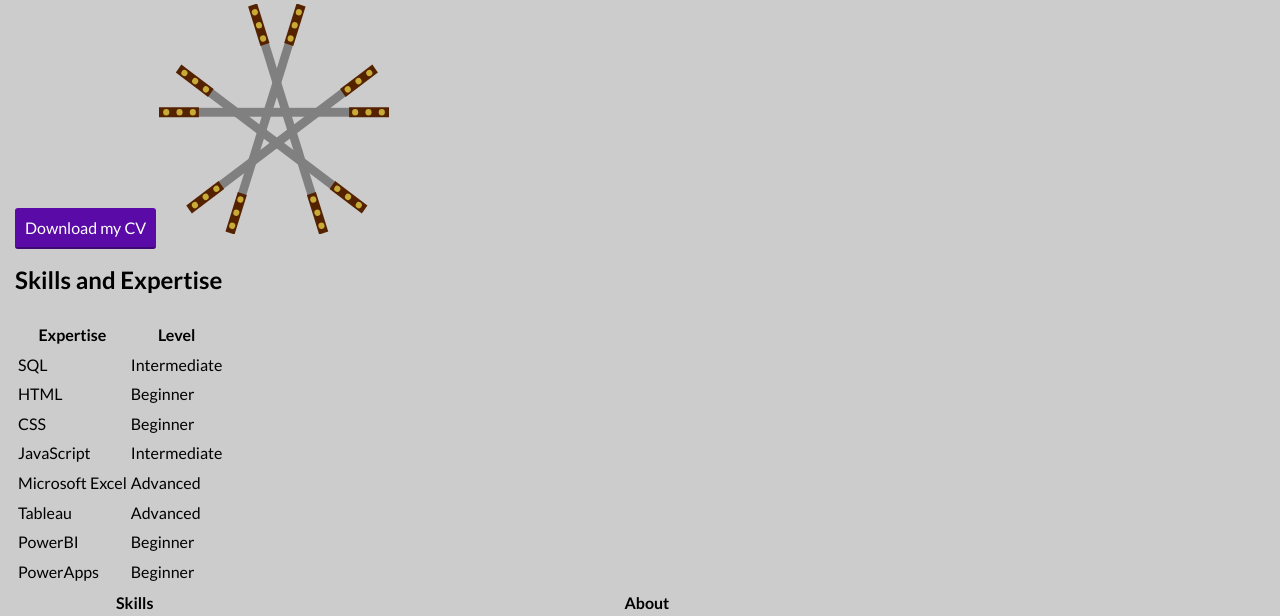
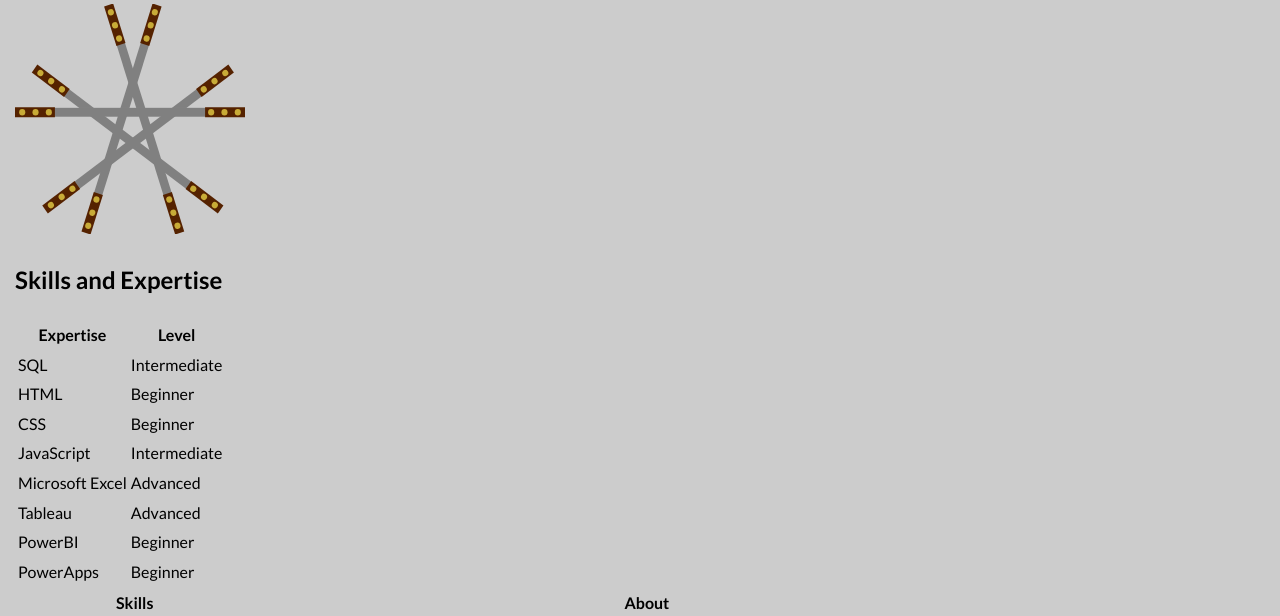
Before and after one commit to KynanPR/Portfolio-Website, a plain HTML site: page about.html in a window 1280 px wide. Shown: the part 184-800 px from the top of the page. Drawn offline with nearby package versions, Linux system fonts and the light colour scheme.

Commit message:
Removed CV

```diff
--- a/about.html
+++ b/about.html
@@ -37,7 +37,6 @@
     </header>
     <main>
       <h1>About Me</h1>
-      <a href="files/kynanpr-cv.pdf" class="button" download>Download my CV</a>
       <!-- Self Made Art/Animation -->
       <svg id="sword-lock" viewBox="0 0 60.854166 60.854166" version="1.1">
         <title>Rapper Lock</title>
```
